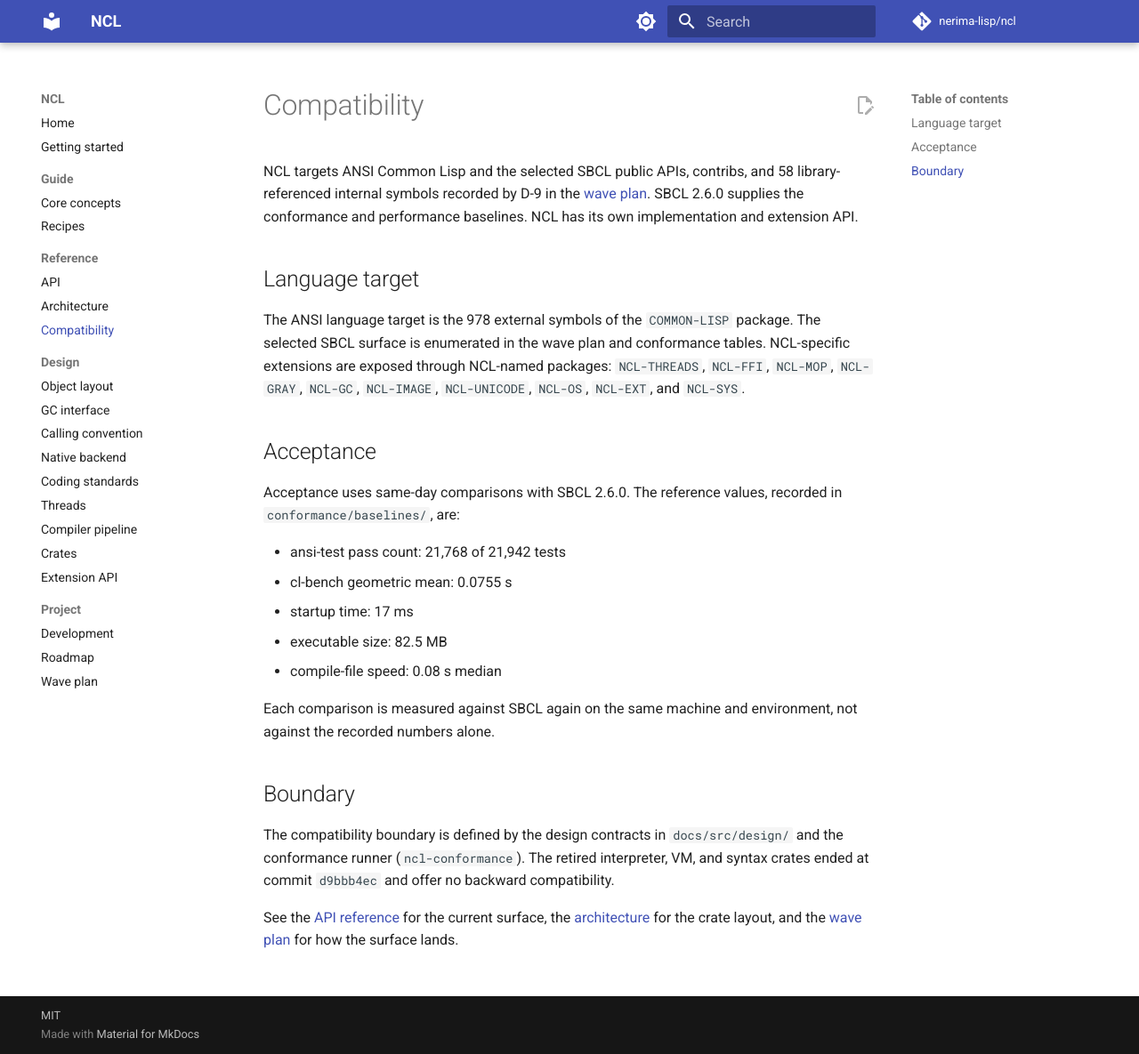
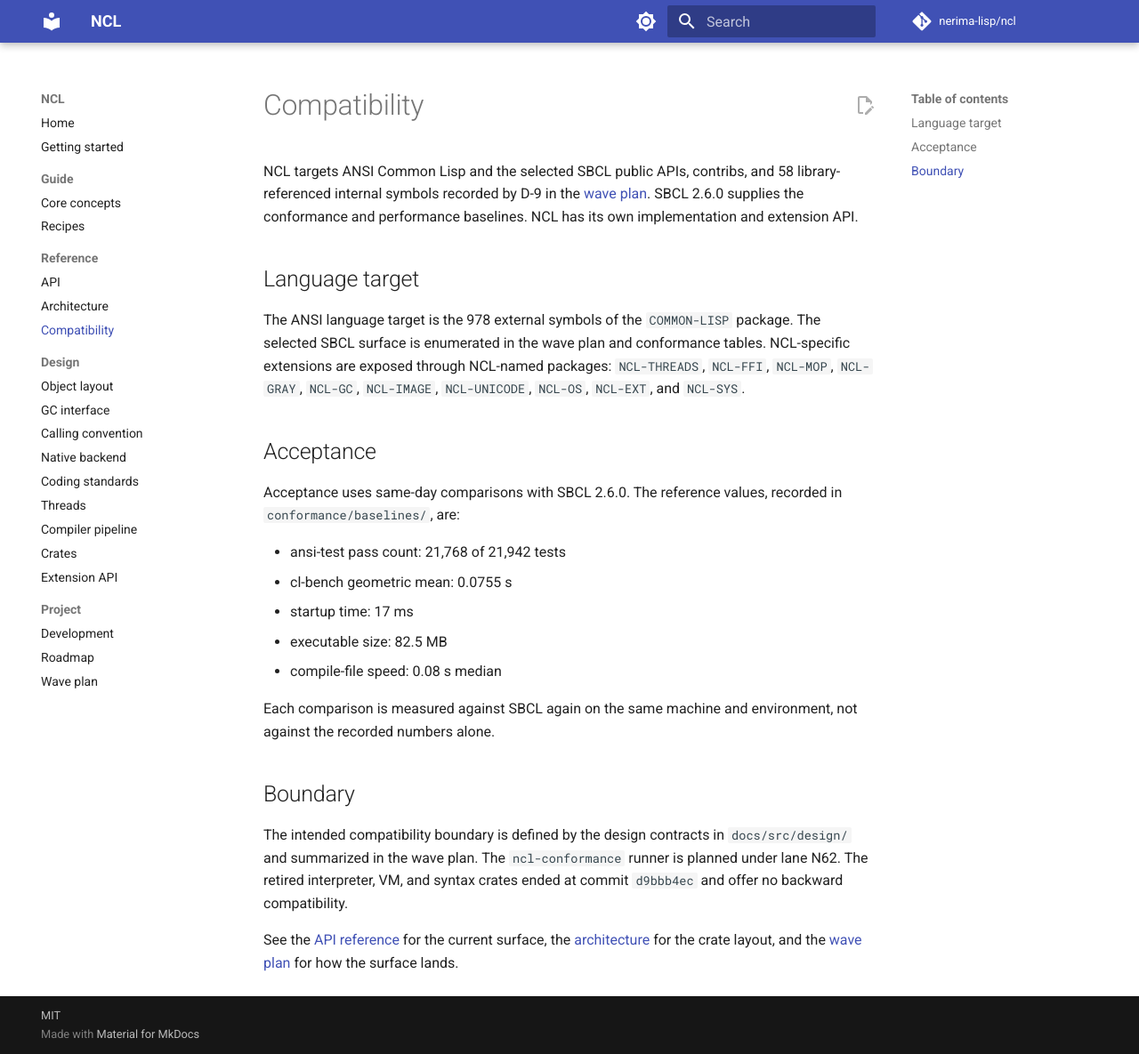
Before and after one commit to nerima-lisp/ncl, an MkDocs documentation site: the page built from docs/src/reference/compatibility.md, in a window 1280 px wide and 1185 px high. Shown: the whole window at 89% size. Built offline with MkDocs 1.6.1 and Material for MkDocs 9.7.7, drawn with Linux system fonts in a browser that asks for light colours; comment, search, counter and statistics services are not loaded.

Commit message:
docs: mark conformance runner as planned

```diff
--- a/docs/src/reference/compatibility.md
+++ b/docs/src/reference/compatibility.md
@@ -31,10 +31,11 @@ environment, not against the recorded numbers alone.
 
 ## Boundary
 
-The compatibility boundary is defined by the design contracts in
-`docs/src/design/` and the conformance runner (`ncl-conformance`). The
-retired interpreter, VM, and syntax crates ended at commit `d9bbb4ec` and
-offer no backward compatibility.
+The intended compatibility boundary is defined by the design contracts in
+`docs/src/design/` and summarized in the wave plan. The
+`ncl-conformance` runner is planned under lane N62. The retired interpreter,
+VM, and syntax crates ended at commit `d9bbb4ec` and offer no backward
+compatibility.
 
 See the [API reference](api.md) for the current surface, the
 [architecture](architecture.md) for the crate layout, and the
```
